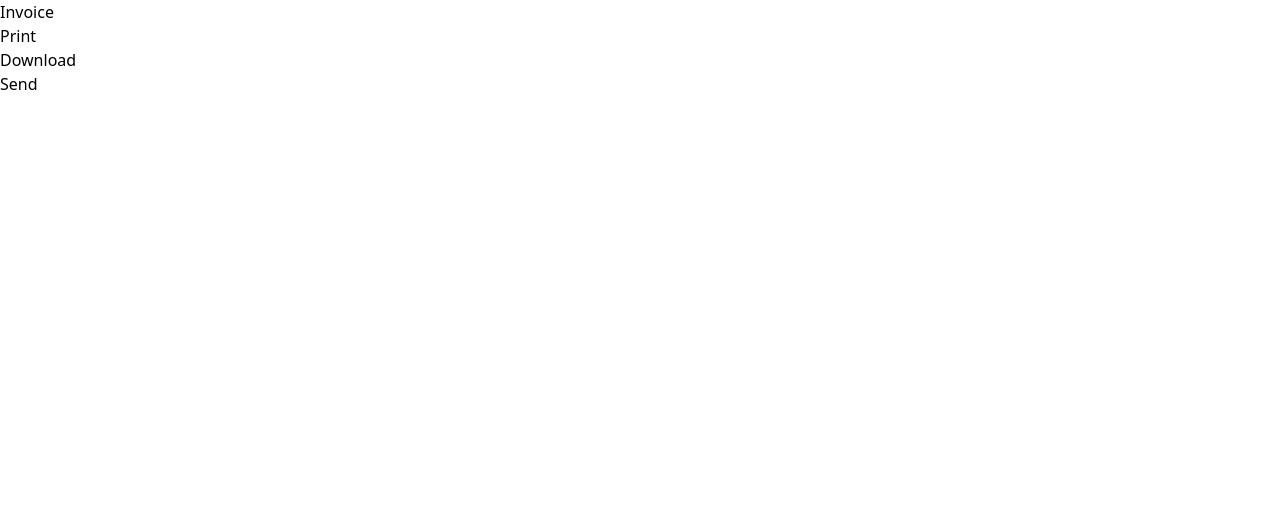
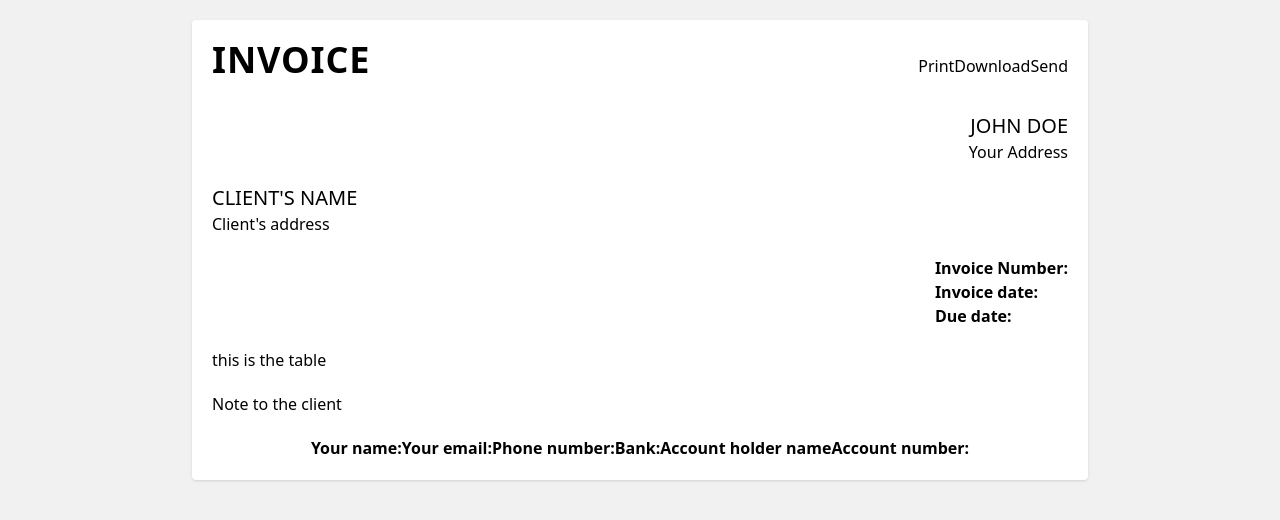
Before and after one commit to Tundesamson26/appwrite-generate-invoice, a Svelte app in the folder function/invoice-generator-client/: page / in a window 1280 px wide. Shown: the top 520 px of the page. Built offline with nearby package versions, Linux system fonts and the light colour scheme.

Commit message:
refactor code commit

```diff
--- a/function/invoice-generator-client/src/App.svelte
+++ b/function/invoice-generator-client/src/App.svelte
@@ -1,27 +1,42 @@
 <script>
-
+  import ClientDetails from "./components/ClientDetails.svelte";
+  import Dates from "./components/Dates.svelte";
+  import Footer from "./components/Footer.svelte";
+  import Header from "./components/Header.svelte";
+  import MainDetails from "./components/MainDetails.svelte";
+  import Notes from "./components/Notes.svelte";
+  import Table from "./components/Table.svelte";
 </script>
 
-<main>
+<main class="m-5 p-5 xl:max-w-4xl xl:mx-auto bg-white rounded shadow">
   <!-- header section -->
-  <header>
-    <div>
-      <h1>Invoice</h1>
-    </div>
-    <div>
-      <ul>
-        <li>Print</li>
-        <li>Download</li>
-        <li>Send</li>
-      </ul>
-    </div>
-  </header>
+  <Header />
+  <!-- End of header sections -->
+
   <!-- your details section -->
-  <section>
-    <input type="text" name="" id="">
-  </section>
+  <MainDetails />
+  <!-- end of your detials -->
+
+  <!-- client's details  -->
+  <ClientDetails />
+  <!-- end of client's details  -->
+
+  <!-- dates sections -->
+  <Dates />
+  <!-- end od dates sections -->
+
+  <!-- Table sections -->
+  <Table />
+  <!-- End of Table sections -->
+
+  <!-- Notes -->
+  <Notes />
+  <!-- End of Notes -->
+
+  <!-- Footer sections -->
+  <Footer />
+  <!-- End of footer sections -->
 </main>
 
 <style>
-
 </style>
--- a/function/invoice-generator-client/src/app.css
+++ b/function/invoice-generator-client/src/app.css
@@ -1,3 +1,7 @@
 @tailwind base;
 @tailwind components;
 @tailwind utilities;
+
+body{
+    background-color: #f1f1f1;
+}
--- /dev/null
+++ b/function/invoice-generator-client/src/components/ClientDetails.svelte
@@ -0,0 +1,7 @@
+<script>
+</script>
+
+<section class="mt-5">
+  <h2 class="text-xl uppercase">Client's name</h2>
+  <p>Client's address</p>
+</section>
--- /dev/null
+++ b/function/invoice-generator-client/src/components/Dates.svelte
@@ -0,0 +1,10 @@
+<script>
+</script>
+
+<article class="my-5 flex items-end justify-end">
+  <ul>
+    <li><span class="font-bold">Invoice Number:</span></li>
+    <li><span class="font-bold">Invoice date:</span></li>
+    <li><span class="font-bold">Due date:</span></li>
+  </ul>
+</article>
--- /dev/null
+++ b/function/invoice-generator-client/src/components/Footer.svelte
@@ -0,0 +1,14 @@
+<script></script>
+
+<!-- Footer sections -->
+<footer>
+  <ul class="flex flex-wrap items-center justify-center">
+    <li><span class="font-bold">Your name:</span></li>
+    <li><span class="font-bold">Your email:</span></li>
+    <li><span class="font-bold">Phone number:</span></li>
+    <li><span class="font-bold">Bank:</span></li>
+    <li><span class="font-bold">Account holder name</span></li>
+    <li><span class="font-bold">Account number:</span></li>
+  </ul>
+</footer>
+<!-- End of footer sections -->
--- /dev/null
+++ b/function/invoice-generator-client/src/components/Header.svelte
@@ -0,0 +1,16 @@
+<script></script>
+
+<header
+  class="flex flex-col items-center justify-center mb-5 xl:flex-row xl:justify-between"
+>
+  <div>
+    <h1 class="font-bold uppercase tracking-wide text-4xl mb-3">Invoice</h1>
+  </div>
+  <div>
+    <ul class="flex flex-wrap items-center justify-between">
+      <li><button class="btn btn-print">Print</button></li>
+      <li><button class="btn btn-download">Download</button></li>
+      <li><button class="btn btn-send">Send</button></li>
+    </ul>
+  </div>
+</header>
--- /dev/null
+++ b/function/invoice-generator-client/src/components/MainDetails.svelte
@@ -0,0 +1,7 @@
+<script>
+</script>
+
+<section class="flex flex-col items-end justify-end">
+  <h2 class="text-xl uppercase">John Doe</h2>
+  <p>Your Address</p>
+</section>
--- /dev/null
+++ b/function/invoice-generator-client/src/components/Notes.svelte
@@ -0,0 +1,6 @@
+<script></script>
+
+<section class="mb-5">
+  <!-- Textareas -->
+  <p>Note to the client</p>
+</section>
--- /dev/null
+++ b/function/invoice-generator-client/src/components/Table.svelte
@@ -0,0 +1,5 @@
+<script></script>
+
+<section>
+  <div class="my-5">this is the table</div>
+</section>
```
